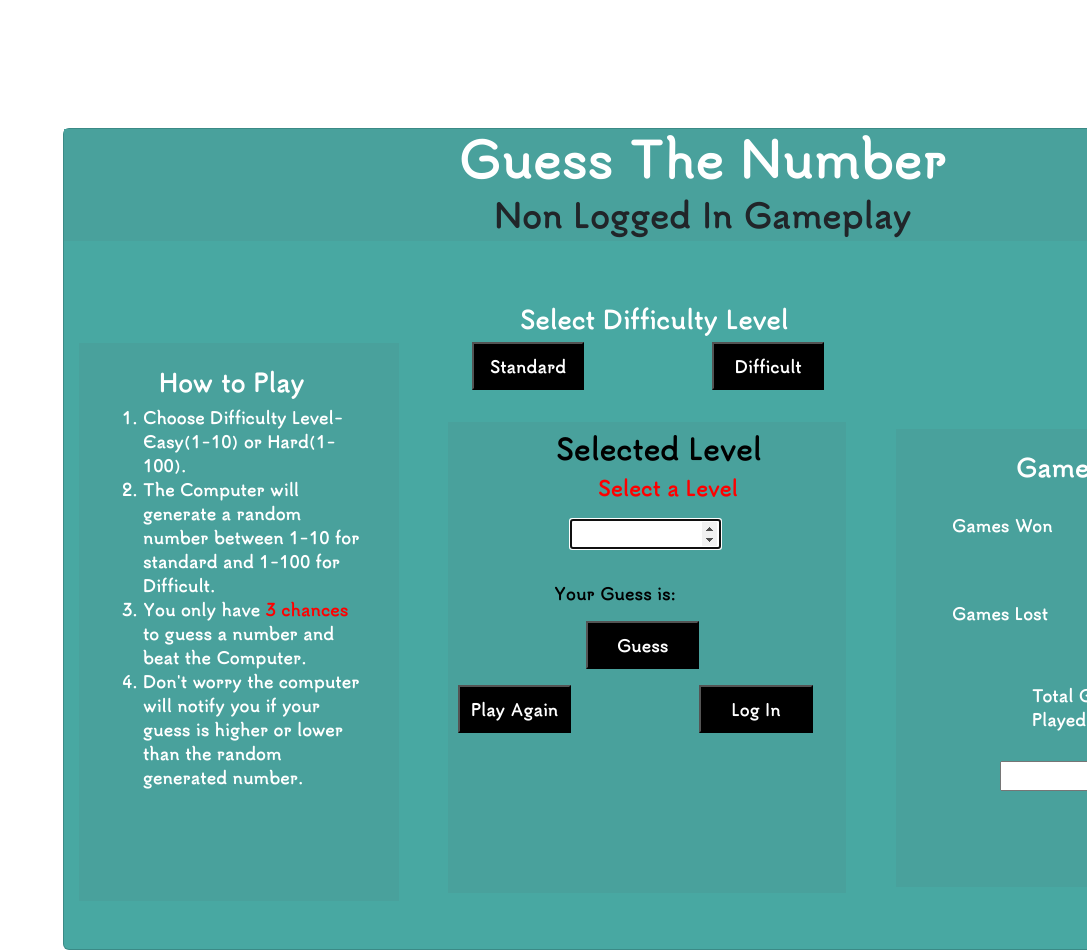
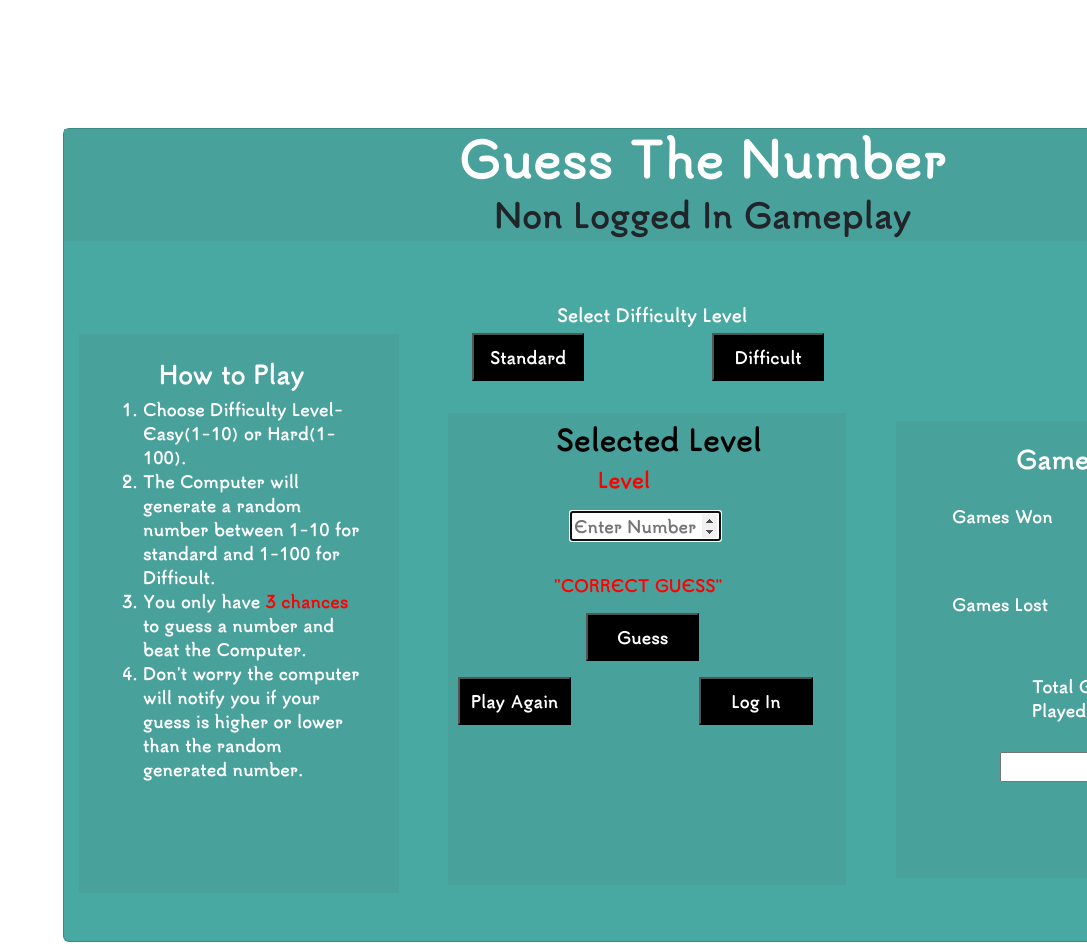
Before and after one commit to AndrewIMLEx/Learning-Project, a React app: page / in a window 1280 px wide. Shown: the top 950 px of the page, without its empty margins (193-1280 px from the left). Built offline with nearby package versions, Linux system fonts and the light colour scheme.

Commit message:
add rename to levels label

```diff
--- a/src/Homepage/Levels.jsx
+++ b/src/Homepage/Levels.jsx
@@ -4,7 +4,7 @@ class Levels extends React.Component{
     constructor(props) {
         super(props);
         this.state = {
-            levelSelected: 'Select a Level',
+            levelSelected: "Level",
             input: "",
             tooHightooLow: "",
             trackSelection: [],
@@ -33,9 +33,9 @@ class Levels extends React.Component{
         startNewStandardGame = this.standard();
         startNewDifficultGame = this.diffcult();
 
-        if(this.state.levelSelected === 'Standard'){
+        if(this.state.levelSelected === 'STANDARD'){
             this.startNewStandardGame.focus()
-        }else if(this.state.levelSelected === 'Difficult'){
+        }else if(this.state.levelSelected === 'DIFFICULT'){
             this.startNewDifficultGame.focus()
         }
         if(levelSelected === 'Standard'){
@@ -63,7 +63,7 @@ render(){
     return(
         <>
         <div className="levelselect">
-        <h4>Select Difficulty Level</h4>
+        <h5 style={{color: "white",fontSize:"17px",marginLeft:'5em'}}>Select Difficulty Level</h5>
         <button id="standard"  onClick ={this.standard}>Standard</button>
         <button id="difficult" onClick ={this.difficult}>Difficult</button>
         </div>
@@ -71,9 +71,9 @@ render(){
         <h3 style={{color: "black"}}>Selected Level</h3>
         <p style={{color: "red",fontSize: 20,marginLeft:'7em'}}>{ this.state.levelSelected }</p>
         <form id = "LevelForm">
-            <input id = "Levelsinput" type="number" ref={(input) => {this.guessNumber = input;}}/>
+            <input style={{float:'center'}} id = "Levelsinput" placeholder="Enter Number Here" type="number" ref={(input) => {this.guessNumber = input;}}/>
         </form>
-        <p style={{color: "red",marginLeft:'6em'}}><a style={{color: "black"}}>Your Guess is:</a>{this.tooHightooLow}</p>
+        <p style={{color: "red",marginLeft:'6em'}}>"CORRECT GUESS"{this.tooHightooLow}</p>
         <button onClick={this.clickedbuttonGuess}  id="guess" type = "submit">Guess</button>
         &nbsp;
         <div className="playButtons">
```
